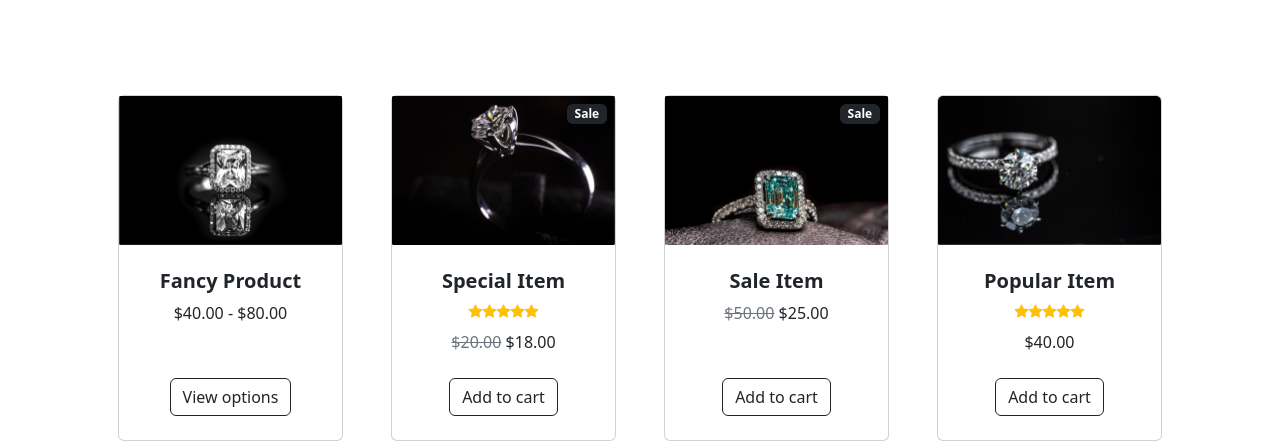
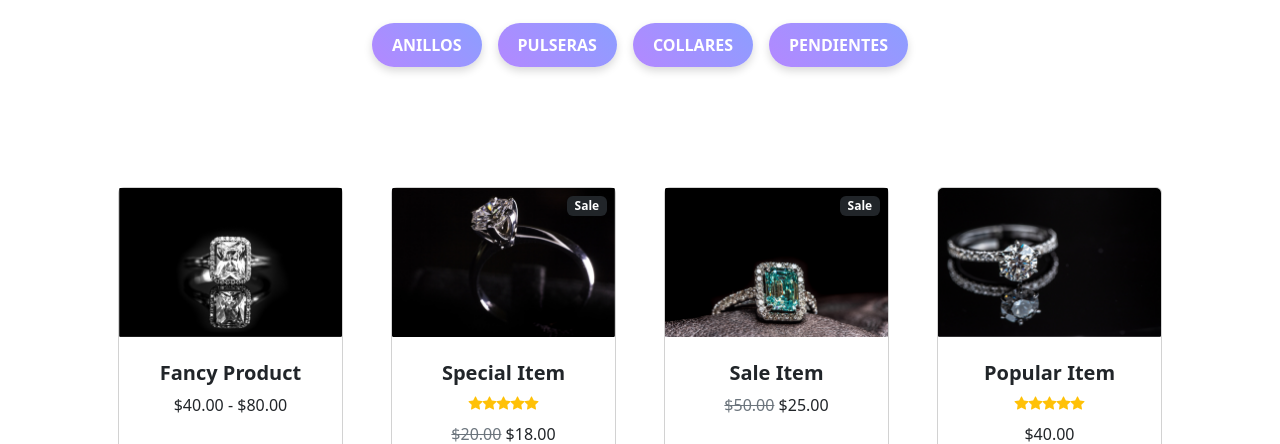
Before and after one commit to Kalef22/tienda_online, a PHP site: page / in a window 1280 px wide. Shown: the part 894-1338 px from the top of the page. Run offline with PHP 8.4, Linux system fonts and the light colour scheme; grey boxes labelled with a size stand in for pictures from a placeholder-image service; some libraries are stand-ins or nearby versions.

Commit message:
agregando estilos, clases, seccion categorias

```diff
--- a/app/models/Producto.php
+++ b/app/models/Producto.php
@@ -2,10 +2,10 @@
 class Producto{
     private $pdo;
 
-    function __construct(){
+    public function __construct(){
         try{
             require_once 'config/config.php';
-            $this->pdo = new PDO("mysql:host=".DB_HOST.";dbname=".DB_NAME,DB_USER, DB_PASS);
+            $this->pdo = new PDO("mysql:host=".DB_HOST.";dbname=".DB_NAME, DB_USER, DB_PASS);
             $this->pdo->setAttribute(PDO::ATTR_ERRMODE, PDO::ERRMODE_EXCEPTION);
         }catch(PDOException $e){
             echo "Error de conexion: ". $e->getMessage();
--- a/public/footer.php
+++ b/public/footer.php
@@ -1,7 +1,10 @@
 <!-- Footer-->
 <footer class="py-5 bg-dark">
     <div class="container">
-        <p class="m-0 text-center text-white">Copyright &copy; Your Website 2024</p>
+        <p class="m-0 text-center text-white">Copyright &copy; Joyería Victoria - 2024</p>
+        <a href="#" class="text-white mx-2">Facebook</a>
+        <a href="#" class="text-white mx-2">Instagram</a>
+        <a href="#" class="text-white mx-2">X</a>
     </div>
 </footer>
 <!-- Bootstrap core JS-->
--- a/public/index.php
+++ b/public/index.php
@@ -21,6 +21,52 @@ img {
         /* width: 100%;
     height: auto; */
         object-fit: cover;
+    }
+</style>
+<style>
+    /* resaltar la tarjeta del producto cuando el usuario pasa el cursor sobre ella. */
+    .card:hover {
+        box-shadow: 0px 8px 16px rgba(0, 0, 0, 0.2);
+        transform: scale(1.05);
+        transition: all 0.3s ease-in-out;
+    }
+
+    /* .card:hover .card-img-overlay {
+        opacity: 1;
+    } */
+</style>
+<style>
+    /* Botón de categoría personalizado */
+    .btn-category {
+        color: #ffffff;
+        background: linear-gradient(45deg, #b388ff, #8c9eff);
+        /* Degradado suave */
+        border: none;
+        border-radius: 30px;
+        /* Bordes redondeados */
+        padding: 10px 20px;
+        font-weight: 600;
+        text-transform: uppercase;
+        box-shadow: 0 4px 8px rgba(0, 0, 0, 0.15);
+        /* Sombra */
+        transition: all 0.3s ease;
+    }
+
+    /* Hover y estilos activos */
+    .btn-category:hover {
+        background: linear-gradient(45deg, #8c9eff, #b388ff);
+        /* Invertir colores en hover */
+        color: #f8f9fa;
+        transform: translateY(-2px);
+        /* Efecto de elevación */
+        box-shadow: 0 6px 12px rgba(0, 0, 0, 0.2);
+        /* Sombra más intensa */
+    }
+
+    .btn-category:active {
+        transform: translateY(0);
+        /* Efecto de "presión" */
+        box-shadow: 0 3px 6px rgba(0, 0, 0, 0.1);
     }
 </style>
 <!-- CARRUSEL INICIO -->
@@ -68,6 +114,18 @@ img {
     </div>
 </div>
 <!-- CARRUSEL FIN -->
+
+<div class="container my-4">
+    <div class="d-flex justify-content-center mb-4">
+        <button class="btn btn-category mx-2" onclick="filtrarCategoria('anillos')">Anillos</button>
+        <button class="btn btn-category mx-2" onclick="filtrarCategoria('pulseras')">Pulseras</button>
+        <button class="btn btn-category mx-2" onclick="filtrarCategoria('collares')">Collares</button>
+        <button class="btn btn-category mx-2" onclick="filtrarCategoria('pendientes')">Pendientes</button>
+    </div>
+</div>
+
+
+
 
 <!-- Section-->
 <section class="py-5">
@@ -541,3 +599,11 @@ img {
 <?php
 require_once 'footer.php';
 ?>
+<script>
+    function filtrarCategoria(categoria) {
+        const productos = document.querySelectorAll('.producto');
+        productos.forEach(producto => {
+            producto.style.display = producto.classList.contains(categoria) ? 'block' : 'none';
+        });
+    }
+</script>
--- a/public/nav.php
+++ b/public/nav.php
@@ -9,18 +9,19 @@
                 aria-label="Toggle navigation"><span class="navbar-toggler-icon"></span></button>
             <div class="collapse navbar-collapse" id="navbarSupportedContent">
                 <ul class="navbar-nav me-auto mb-2 mb-lg-0 ms-lg-4">
-                    <li class="nav-item"><a class="nav-link active" aria-current="page" href="index.php">Home</a></li>
-                    <li class=" nav-item"><a class="nav-link" href="sobreNosotros.php">About</a></li>
+                    <li class="nav-item"><a class="nav-link active" aria-current="page" href="index.php">Inicio</a></li>
+                    <li class=" nav-item"><a class="nav-link" href="sobreNosotros.php">Sobre nosotros</a></li>
+                    <li class=" nav-item"><a class="nav-link" href="contacto.php">Contacto</a></li>
                     <li class="nav-item dropdown">
                         <a class="nav-link dropdown-toggle" id="navbarDropdown" href="#" role="button"
-                            data-bs-toggle="dropdown" aria-expanded="false">Shop</a>
+                            data-bs-toggle="dropdown" aria-expanded="false">Tienda</a>
                         <ul class="dropdown-menu" aria-labelledby="navbarDropdown">
-                            <li><a class="dropdown-item" href="#!">All Products</a></li>
+                            <li><a class="dropdown-item" href="#!">Todos los productos</a></li>
                             <li>
                                 <hr class="dropdown-divider" />
                             </li>
-                            <li><a class="dropdown-item" href="#!">Popular Items</a></li>
-                            <li><a class="dropdown-item" href="#!">New Arrivals</a></li>
+                            <li><a class="dropdown-item" href="#!">Productos recomendados</a></li>
+                            <li><a class="dropdown-item" href="#!">Nuevos productos</a></li>
                         </ul>
                     </li>
                 </ul>
```
Also changed, not shown: app/models/Usuario.php (added, +36 -0 lines). Lines whose indentation alone changed are shown as unchanged.
